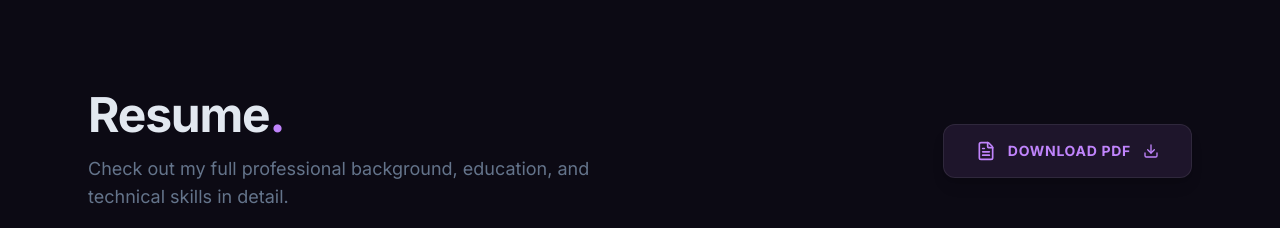
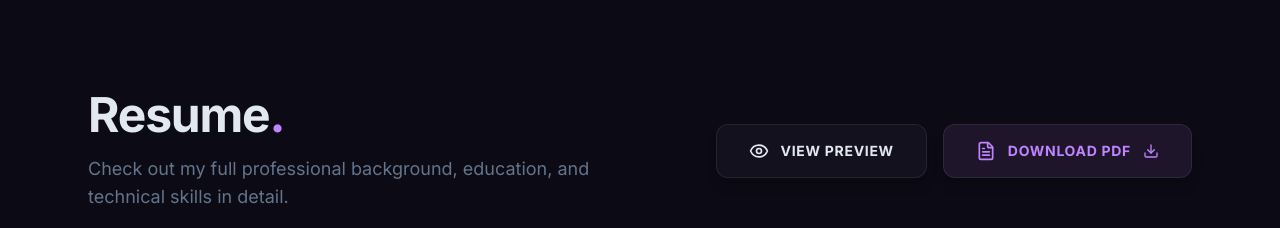
Before and after one commit to Sahilhamids/PORTFOLIO, a Next.js app: page / in a window 1280 px wide. Shown: the part 6720-6948 px from the top of the page. Built offline with nearby package versions, Linux system fonts and the light colour scheme; no server answers.

Commit message:
feat: hide resume preview by default, replace resume PDF

```diff
--- a/app/components/Resume.tsx
+++ b/app/components/Resume.tsx
@@ -1,8 +1,11 @@
 "use client";
-import { motion } from "framer-motion";
-import { Download, FileText } from "lucide-react";
+import { useState } from "react";
+import { motion, AnimatePresence } from "framer-motion";
+import { Download, FileText, Eye } from "lucide-react";
 
 export default function Resume() {
+  const [showPreview, setShowPreview] = useState(false);
+
   return (
     <section id="resume" className="py-24 border-t border-[var(--border)] relative overflow-hidden">
       <div className="absolute top-0 inset-x-0 h-px bg-gradient-to-r from-transparent via-[var(--cyan)] to-transparent opacity-20" />
@@ -34,11 +37,19 @@ export default function Resume() {
             whileInView={{ opacity: 1, scale: 1 }}
             viewport={{ once: true }}
             transition={{ delay: 0.2 }}
+            className="flex flex-col sm:flex-row gap-4"
           >
+            <button
+              onClick={() => setShowPreview(!showPreview)}
+              className="group flex items-center justify-center gap-3 px-8 py-4 bg-[var(--surface)] hover:bg-[var(--cyan)]/10 border border-[var(--border)] hover:border-[var(--cyan)]/30 text-[var(--text)] hover:text-[var(--cyan)] rounded-xl transition-all brutal-border hover:-translate-y-1 shadow-lg"
+            >
+              <Eye className="w-5 h-5" />
+              <span className="font-bold tracking-wider uppercase text-sm">{showPreview ? "Hide Preview" : "View Preview"}</span>
+            </button>
             <a
               href="/resume/Sahil_Hamid_Shaikh_Resume.pdf"
               download
-              className="group flex items-center gap-3 px-8 py-4 bg-[var(--cyan)]/10 hover:bg-[var(--cyan)]/20 border border-[var(--cyan)]/30 text-[var(--cyan)] rounded-xl transition-all brutal-border hover:-translate-y-1 shadow-lg"
+              className="group flex items-center justify-center gap-3 px-8 py-4 bg-[var(--cyan)]/10 hover:bg-[var(--cyan)]/20 border border-[var(--cyan)]/30 text-[var(--cyan)] rounded-xl transition-all brutal-border hover:-translate-y-1 shadow-lg"
             >
               <FileText className="w-5 h-5" />
               <span className="font-bold tracking-wider uppercase text-sm">Download PDF</span>
@@ -47,12 +58,14 @@ export default function Resume() {
           </motion.div>
         </div>
 
+        <AnimatePresence>
+          {showPreview && (
             <motion.div
-          initial={{ opacity: 0, y: 40 }}
-          whileInView={{ opacity: 1, y: 0 }}
-          viewport={{ once: true }}
-          transition={{ delay: 0.3, duration: 0.8 }}
-          className="w-full h-[600px] md:h-[800px] brutal-border rounded-2xl overflow-hidden shadow-2xl relative bg-[var(--surface)]"
+              initial={{ opacity: 0, height: 0 }}
+              animate={{ opacity: 1, height: 600 }}
+              exit={{ opacity: 0, height: 0 }}
+              transition={{ duration: 0.4 }}
+              className="w-full brutal-border rounded-2xl overflow-hidden shadow-2xl relative bg-[var(--surface)] md:!h-[800px]"
             >
               {/* Subtle loading skeleton background */}
               <div className="absolute inset-0 flex items-center justify-center animate-pulse">
@@ -64,6 +77,8 @@ export default function Resume() {
                 title="Sahil Hamid Resume"
               />
             </motion.div>
+          )}
+        </AnimatePresence>
       </div>
     </section>
   );
```
Also changed, not shown: 1 other file (tests, documents, lock files or other folders). Lines whose indentation alone changed are shown as unchanged.
